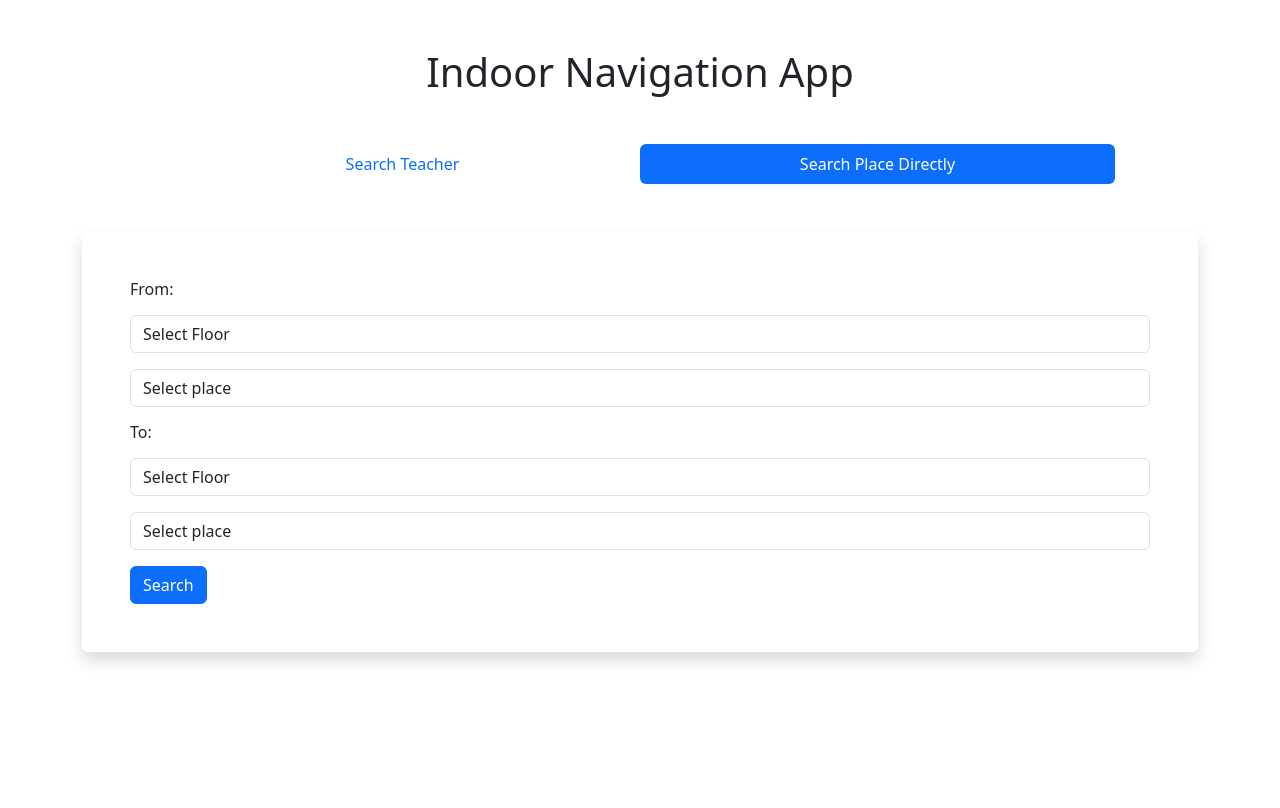
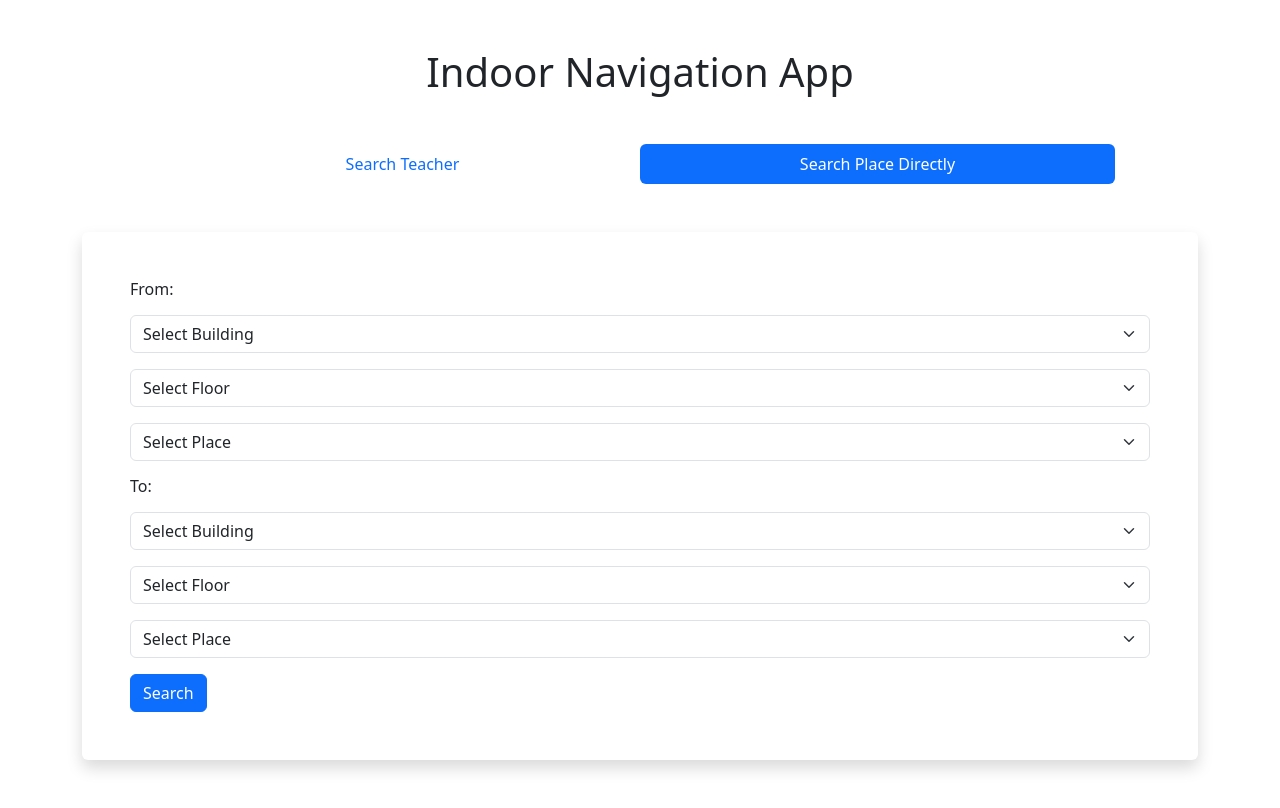
Before and after one commit to Altamash2002/FloorPlanNavigation, a Django app: template navigation/templates/detail.html in a window 1280 px wide, after a click on "Search Place Directly". Before the commit the page ends 663 px from the top, so only its background shows below. Run offline with Django 4.2, Linux system fonts and the light colour scheme; the template is opened without the code that fills it: values that come from a table or form of the project are taken from there, others are empty; data comes from the database, SQL or seed files in the repository; both versions use the stored data as it was after the commit.

Commit message:
filters in details direct

```diff
--- a/navigation/models.py
+++ b/navigation/models.py
@@ -38,6 +38,7 @@ class Teacher(models.Model):
     place = models.ForeignKey(Place, on_delete=models.CASCADE, null=True)
     department = models.ForeignKey(Department, on_delete=models.CASCADE, null=True)
     floor = models.ForeignKey(Floor, on_delete=models.CASCADE, null=True)
+    building = models.ForeignKey(Building, on_delete=models.CASCADE, null=True)
 
     def __str__(self):
         return self.name
--- a/navigation/templates/detail.html
+++ b/navigation/templates/detail.html
@@ -13,7 +13,7 @@
 </nav>
 <div class="tab-content" id="nav-tabContent">
     <div class="tab-pane fade show active" id="nav-home" role="tabpanel" aria-labelledby="nav-home-tab" tabindex="0">
-        <div class="container mt-5">
+        <div class="container my-5">
             <!-- try -->
             <form action="choose" method="post" class="bg-white p-5 shadow rounded" id="myForm">
                 {% csrf_token %}
@@ -43,18 +43,24 @@
         </div>
     </div>
     <div class="tab-pane fade" id="nav-profile" role="tabpanel" aria-labelledby="nav-profile-tab" tabindex="0">
-        <div class="container mt-5">
+        <div class="container my-5">
             <form class="bg-white shadow rounded p-5" action="floor-navigate" method='get'>
 
                 <div class="form-group">
-                    <h6>From:</h6>
-                    <select class='form-control iselect2 my-3' id="from-floor" name="from_floor" required>
+                    <h6 class="mb-3">From:</h6>
+                    <select class='form-select iselect2' name="from-building" id="fromBuildingSelect" required>
+                        <option value="" selected disabled>Select Building</option>
+                        {% for building in buildings %}
+                            <option value="{{ building.id }}">{{ building.name }}</option>
+                        {% endfor %}
+                    </select>
+                    <select class='form-select iselect2 my-3' id="from-floor" name="from_floor" required>
                         <option value="" selected disabled>Select Floor</option>
                         {% for floor in floors %}
                         <option value="{{floor.id}}">{{floor}}</option>
                         {% endfor %}
                     </select>
-                    <select class='form-control iselect2 my-3' id="from-place" name="from_place" required>
+                    <select class='form-select iselect2 my-3' id="from-place" name="from_place" required>
                         <option value="" selected disabled>Select place</option>
                         {% for place in places %}
                         <option value="{{place.title}}">{{place}}</option>
@@ -63,14 +69,20 @@
                 </div>
 
                 <div class="form-group">
-                    <h6>To:</h6>
-                    <select class='form-control iselect2 my-3' id="to-floor" name="to_floor" required>
+                    <h6 class="mb-3">To:</h6>
+                    <select class='form-select iselect2' name="to-building" id="toBuildingSelect" required>
+                        <option value="" selected disabled>Select Building</option>
+                        {% for building in buildings %}
+                            <option value="{{ building.id }}">{{ building.name }}</option>
+                        {% endfor %}
+                    </select>
+                    <select class='form-select iselect2 my-3' id="to-floor" name="to_floor" required>
                         <option value="" selected disabled>Select Floor</option>
                         {% for floor in floors %}
                         <option value="{{floor.id}}">{{floor}}</option>
                         {% endfor %}
                     </select>
-                    <select class='form-control iselect2 my-3' id="to-place" name="to_place" required>
+                    <select class='form-select iselect2 my-3' id="to-place" name="to_place" required>
                         <option value="" selected disabled>Select place</option>
                         {% for place in places %}
                         <option value="{{place.title}}">{{place}}</option>
@@ -87,36 +99,86 @@
 <script>
     document.addEventListener("DOMContentLoaded", function() {
         // Initial population of the second dropdown
-        updateTeacherOptions();
+        updateOptions("departmentSelect", "teacherSelect", "teacher");
+        updateOptions("fromBuildingSelect", "from-floor", "floor");
+        updateOptions("toBuildingSelect", "to-floor", "floor");
+        updateOptions("to-floor", "to-place", "place");
+        updateOptions("from-floor", "from-place", "place");
 
         // Event listener for the change in the first dropdown
         document.getElementById("departmentSelect").addEventListener("change", function() {
-            updateTeacherOptions();
+            updateOptions("departmentSelect", "teacherSelect", "teacher");
         });
 
-        // Function to update the options of the second dropdown based on the selected department
-        function updateTeacherOptions() {
-            var selectedDepartment = document.getElementById("departmentSelect").value;
-            var teacherSelect = document.getElementById("teacherSelect");
+        document.getElementById("fromBuildingSelect").addEventListener("change", function() {
+            updateOptions("fromBuildingSelect", "from-floor", "floor");
+        });
+
+        document.getElementById("toBuildingSelect").addEventListener("change", function() {
+            updateOptions("toBuildingSelect", "to-floor", "floor");
+        });
+
+        document.getElementById("to-floor").addEventListener("change", function() {
+            updateOptions("to-floor", "to-place", "place");
+        });
+
+        document.getElementById("from-floor").addEventListener("change", function() {
+            updateOptions("from-floor", "from-place", "place");
+        });
+
+        function updateOptions(sourceId, targetId , changingOp) {
+            var selectedSource = document.getElementById(sourceId).value;
+            var targetSelect = document.getElementById(targetId);
 
             // Clear existing options
-            teacherSelect.innerHTML = '';
+            targetSelect.innerHTML = '';
 
-            // Add default option
+            // Add options based on the selected source
+            if (changingOp == "teacher") {
                 var defaultOption = document.createElement('option');
                 defaultOption.value = '';
                 defaultOption.text = 'Select Teacher';
-            teacherSelect.appendChild(defaultOption);
+                targetSelect.appendChild(defaultOption);
 
-            // Add options based on the selected department
                 {% for teacher in teachers %}
-                if ("{{ teacher.department.id }}" === selectedDepartment || selectedDepartment === "") {
+                    if ("{{ teacher.department.id }}" === selectedSource || selectedSource === "") {
                         var option = document.createElement('option');
                         option.value = "{{ teacher.id }}";
                         option.innerHTML = "{{ teacher.name }}";
-                    teacherSelect.appendChild(option);
+                        targetSelect.appendChild(option);
                     }
                 {% endfor %}
+            }
+            if (changingOp == "floor") {
+                var defaultOption = document.createElement('option');
+                defaultOption.value = '';
+                defaultOption.text = 'Select Floor';
+                targetSelect.appendChild(defaultOption);
+
+                {% for floor in floors %}
+                    if ("{{ floor.building.id }}" === selectedSource || selectedSource === "") {
+                        var option = document.createElement('option');
+                        option.value = "{{ floor.id }}";
+                        option.innerHTML = "{{ floor }}";
+                        targetSelect.appendChild(option);
+                    }
+                {% endfor %}
+            }
+            if (changingOp == "place") {
+                var defaultOption = document.createElement('option');
+                defaultOption.value = '';
+                defaultOption.text = 'Select Place';
+                targetSelect.appendChild(defaultOption);
+
+                {% for place in places %}
+                    if ("{{ place.floor_name.id }}" === selectedSource || selectedSource === "") {
+                        var option = document.createElement('option');
+                        option.value = "{{ place.title }}";
+                        option.innerHTML = "{{ place }}";
+                        targetSelect.appendChild(option);
+                    }
+                {% endfor %}
+            }
         }
     });
 </script>
```
Also changed, not shown: navigation/views.py (+7 -5 lines), db.sqlite3, navigation/migrations/0008_teacher_building.py (added). Lines whose indentation alone changed are shown as unchanged.
